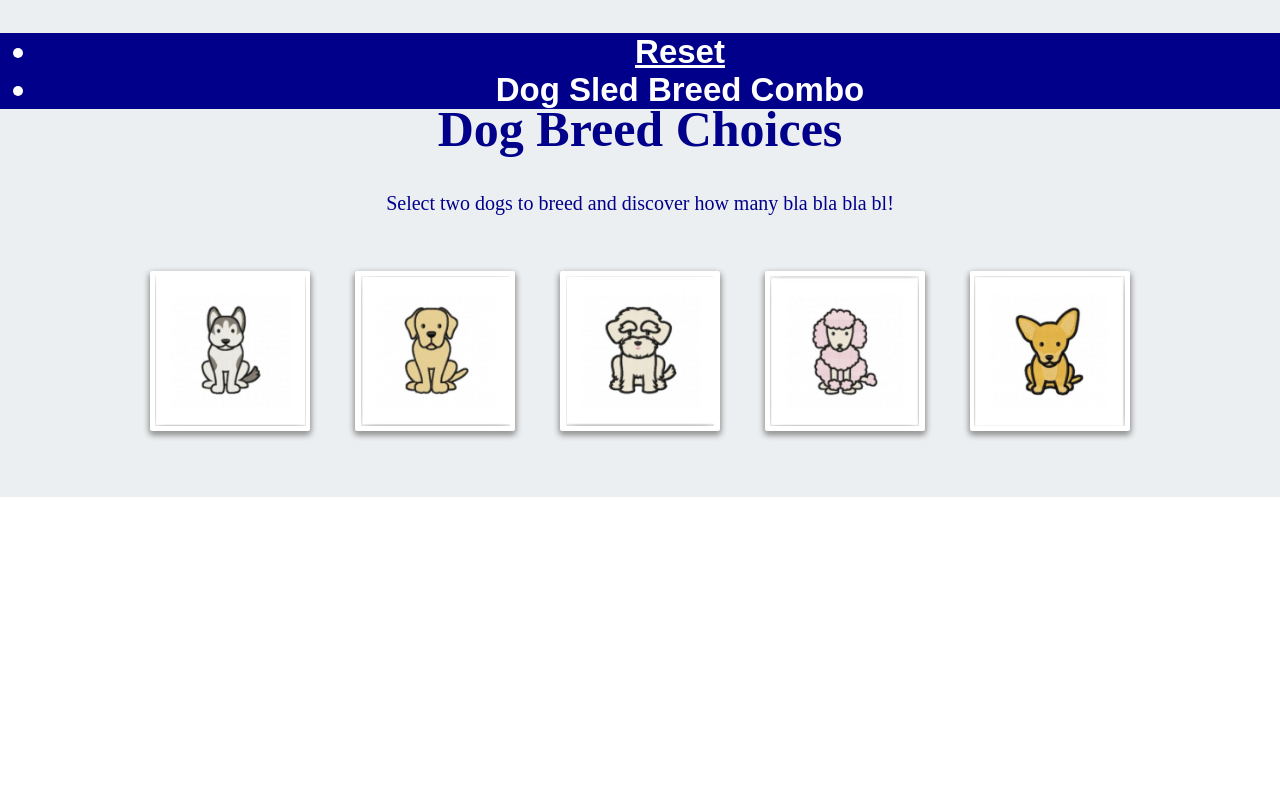
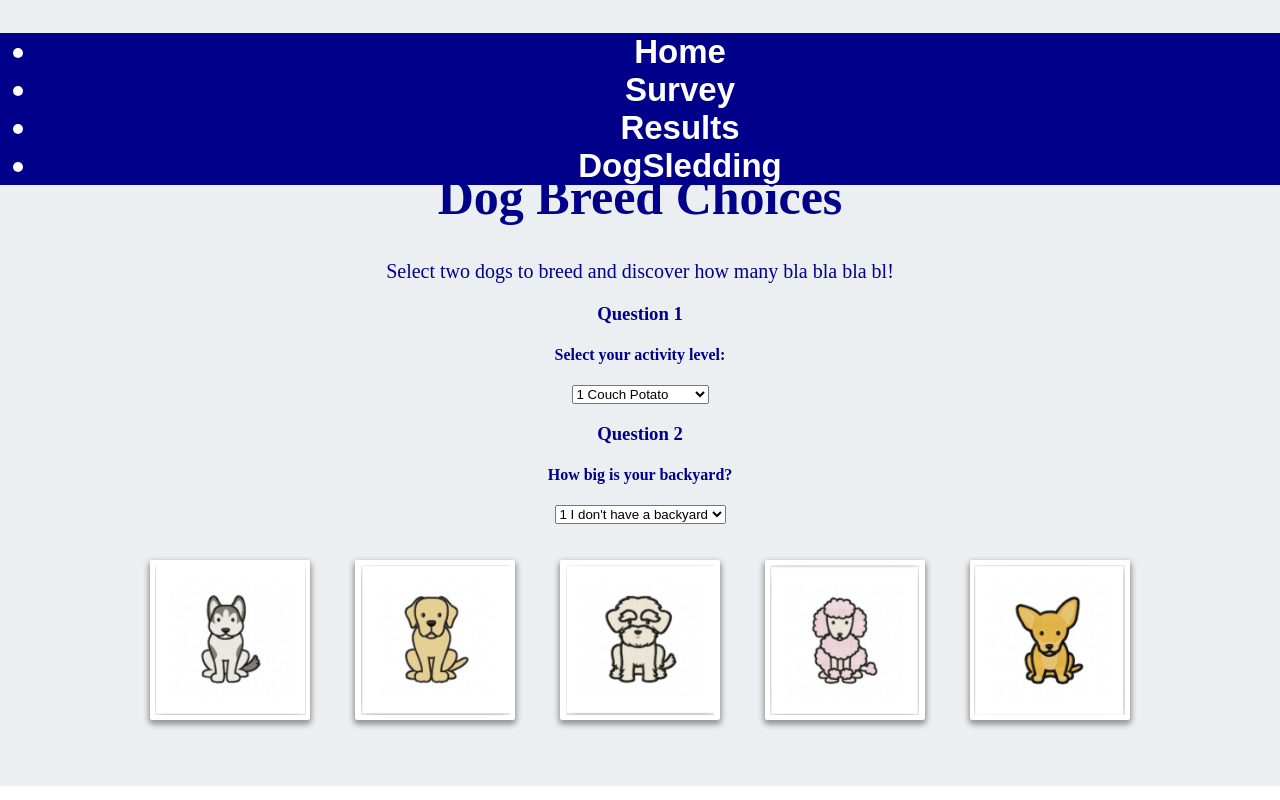
Before and after one commit to elfcup/dog-sledding-dog-combos, a React (Create React App) app in the folder client/: page / in a window 1280 px wide. Built offline with nearby package versions, Linux system fonts and the light colour scheme.

Commit message:
mid project

```diff
--- a/client/src/App.js
+++ b/client/src/App.js
@@ -1,15 +1,15 @@
-// import React, { Component } from "react";
-// import logo from "./logo.svg";
-// import "./App.css";
+
 import React, { Component } from 'react';
 import './App.css';
 import breeds from './breeds.json'
 import image from './breeds.json'
 import Wrapper from './components/Wrapper'
 import Navpills from './components/Navpills'
-import Title from './components/Title'
 import BreedCard from './components/BreedCard'
-
+// import Home from './components/Pages/Home'
+import Survey from './components/Pages/Survey'
+// import Results from './components/Pages/Results'
+// import DogSledding from './components/Pages/DogSledding'
 
 class App extends Component {
   state = {
@@ -21,17 +21,13 @@ class App extends Component {
   componentDidMount() {
     }
 
-
-
-
-
   render() {
     return (
       <Wrapper>
         <Navpills
           message={this.state.message}
         />
-        <Title />
+        <Survey />
         {
           this.state.breeds.map(breeds => (
             <BreedCard
@@ -42,17 +38,7 @@ class App extends Component {
         }
       </Wrapper>
     );
-      // <div className="App">
-      //   <div className="App-header">
-      //     <img src={logo} className="App-logo" alt="logo" />
-      //     <h2>Welcome to React</h2>
-      //   </div>
-      //   <p className="App-intro">
-      //     To get started, edit <code>src/App.js</code> and save to reload.
-      //   </p>
-      // </div>
-
-};
+     };
 }
 
 
--- a/client/src/breeds.json
+++ b/client/src/breeds.json
@@ -1,24 +1,53 @@
 [
     {
         "name": "Huksy",
-        "image": "./img/husky.jpg"
+        "image": "./img/husky.jpg",
+        "score": [
+            1,
+            2,
+            3,
+            4,
+            5
+        ]
     },
     {
         "name": "Labrador",
-        "image": "./img/lab.jpg"
+        "image": "./img/lab.jpg",
+        "score": [1,2,3,4,5]
     },
     {
         "name": "Maltese",
-        "image": "./img/maltese.jpg"
+        "image": "./img/maltese.jpg",
+        "score": [
+            1,
+            2,
+            3,
+            4,
+            5
+        ]
     },
     {
         "name": "Poodle",
-        "image": "./img/poodle.jpg"
+        "image": "./img/poodle.jpg",
+        "score": [
+            1,
+            2,
+            3,
+            4,
+            5
+        ]
     },
 
     {
         "name": "Chihuahua",
-        "image": "./img/chi.jpg"
+        "image": "./img/chi.jpg",
+        "score": [
+            1,
+            2,
+            3,
+            4,
+            5
+        ]
     }
 
 ]
--- a/client/src/components/BreedCard/BreedCard.js
+++ b/client/src/components/BreedCard/BreedCard.js
@@ -5,7 +5,6 @@ const BreedCard = props => (
     <div className="card">
         <div className="img-container">
             <a onClick={() => props.selectBreed(props.name)}
-                className={props.curScore === 0 ? "style_prevu_kit style_prevu_kit_ex" : "style_prevu_kit"}
             >
                 <img alt={props.name} src={props.image} />
 
--- a/client/src/components/Navpills/Navpills.js
+++ b/client/src/components/Navpills/Navpills.js
@@ -4,19 +4,25 @@ import "./Navpills.css";
 const Navpills = props => (
     <div>
         <ul className="nav nav-pills nav-justified">
-            <li><a href="/">Reset</a></li>
-            <li
-                // className={props.message.indexOf('incorrectly') !== -1 ?
-                //     "desc-incorrect" :
-                //     props.message.indexOf('correctly') !== -1 ?
-                //         "desc-correct" :
-                //         "desc-normal"}
-            >
-                {props.message}
-            </li>
-            {/* <li>Score: <span style={{color: "red"}}>{props.curScore}</span> | Top Score: {props.topScore}</li> */}
-        </ul>
-    </div>
+                <li onClick={() => props.handlePageChange("Home")}>
+                    <a>Home</a>
+                </li>
+                <li onClick={() => props.handlePageChange("Survey")}>
+                    <a>Survey</a>
+                </li>
+                <li onClick={() => props.handlePageChange("Results")}>
+                    <a>Results</a>
+                </li>
+                <li onClick={() => props.handlePageChange("DogSledding")}>
+                    <a>DogSledding</a>
+                </li>
+            </ul>
+);
+            <p><a href="/">Reset</a></p>
+
+            {/* <p> {props.message} </p> */}
+            </div>
+
 );
 
 export default Navpills;
--- /dev/null
+++ b/client/src/components/Pages/Survey/Survey.js
@@ -0,0 +1,40 @@
+import React from "react";
+import "./Survey.css";
+
+const Survey = props => (
+    <div className="titlebox">
+        <h1>Dog Breed Choices</h1>
+        <p>Select two dogs to breed and discover how many bla bla bla bl!</p>
+
+
+            <div className="form-group">
+                <label for="exampleFormControlSelect1"></label>
+                <h3><strong>Question 1</strong></h3>
+                <h4>Select your activity level:</h4>
+                <select className="form-control" id="q1">
+                    <option value="" disabled selection>Please select:</option>
+                    <option value="1">1 Couch Potato</option>
+                    <option value="2">2</option>
+                    <option value="3">3</option>
+                    <option value="4">4</option>
+                    <option value="5">5 Marathon Runner</option>
+                </select>
+            </div>
+            <div className="form-group">
+                <label for="exampleFormControlSelect1"></label>
+                <h3><strong>Question 2</strong></h3>
+                <h4>How big is your backyard?</h4>
+                <select className="form-control" id="q2">
+                    <option value="" disabled selection>Please select:</option>
+                    <option value="1">1 I don't have a backyard</option>
+                    <option value="2">2 Postage Stamp</option>
+                    <option value="3">3</option>
+                    <option value="4">4</option>
+                    <option value="5">5 Football Field</option>
+                </select>
+            </div>
+    </div>
+
+);
+
+export default Survey;
--- /dev/null
+++ b/client/src/components/Pages/Survey/index.js
@@ -0,0 +1 @@
+export { default } from "./Survey";
--- a/client/src/components/Title/Title.js
+++ /dev/null
@@ -1,11 +0,0 @@
-import React from "react";
-import "./Title.css";
-
-const Title = props => (
-    <div className="titlebox">
-        <h1>Dog Breed Choices</h1>
-        <p>Select two dogs to breed and discover how many bla bla bla bl!</p>
-    </div>
-);
-
-export default Title;
--- a/client/src/components/Title/index.js
+++ /dev/null
@@ -1 +0,0 @@
-export { default } from "./Title";
```
Also changed, not shown: client/src/components/Container/Container.js (added, +31 -0 lines), client/src/components/Pages/Survey/Survey.css (renamed from client/src/components/Title/Title.css), client/src/logo.svg (deleted).
